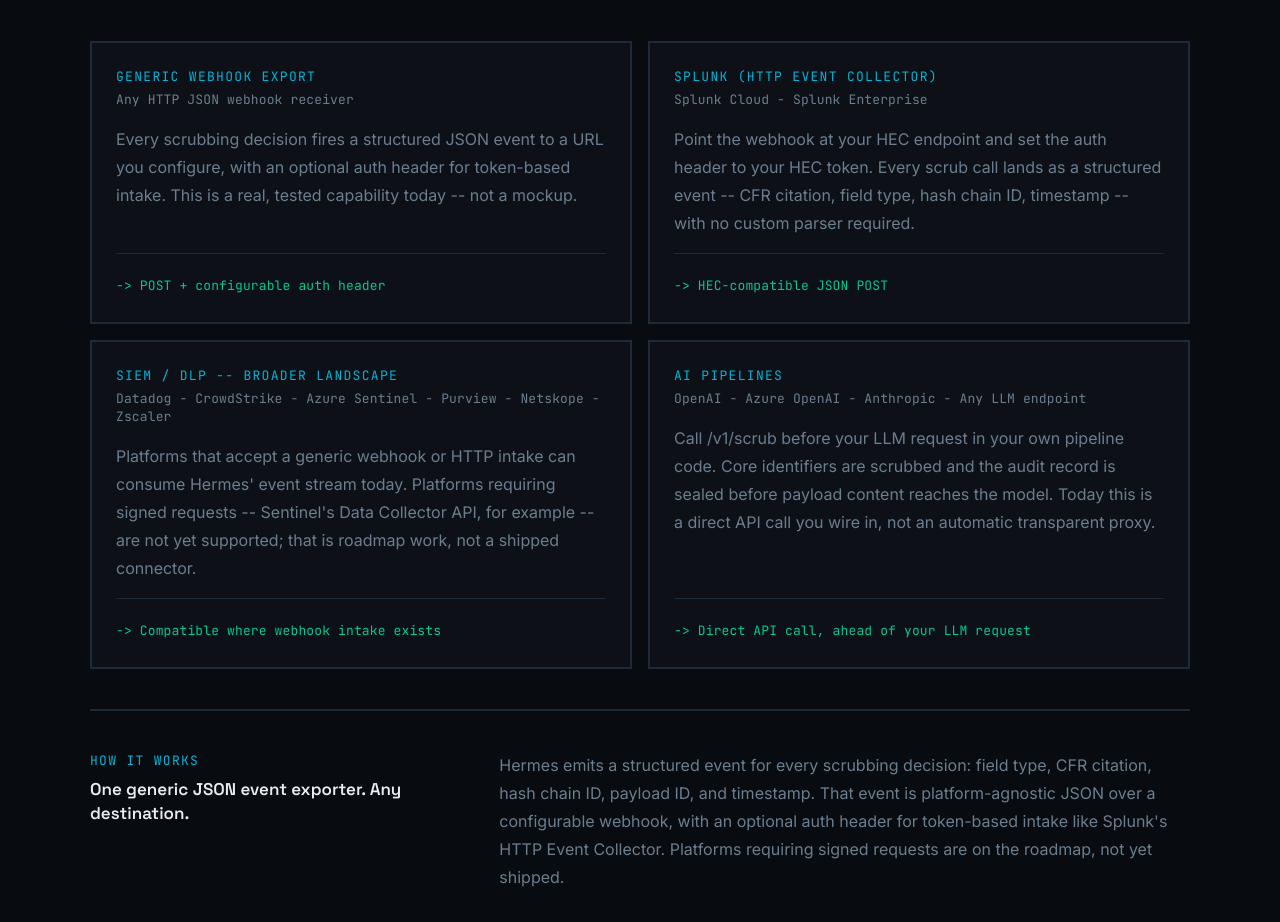
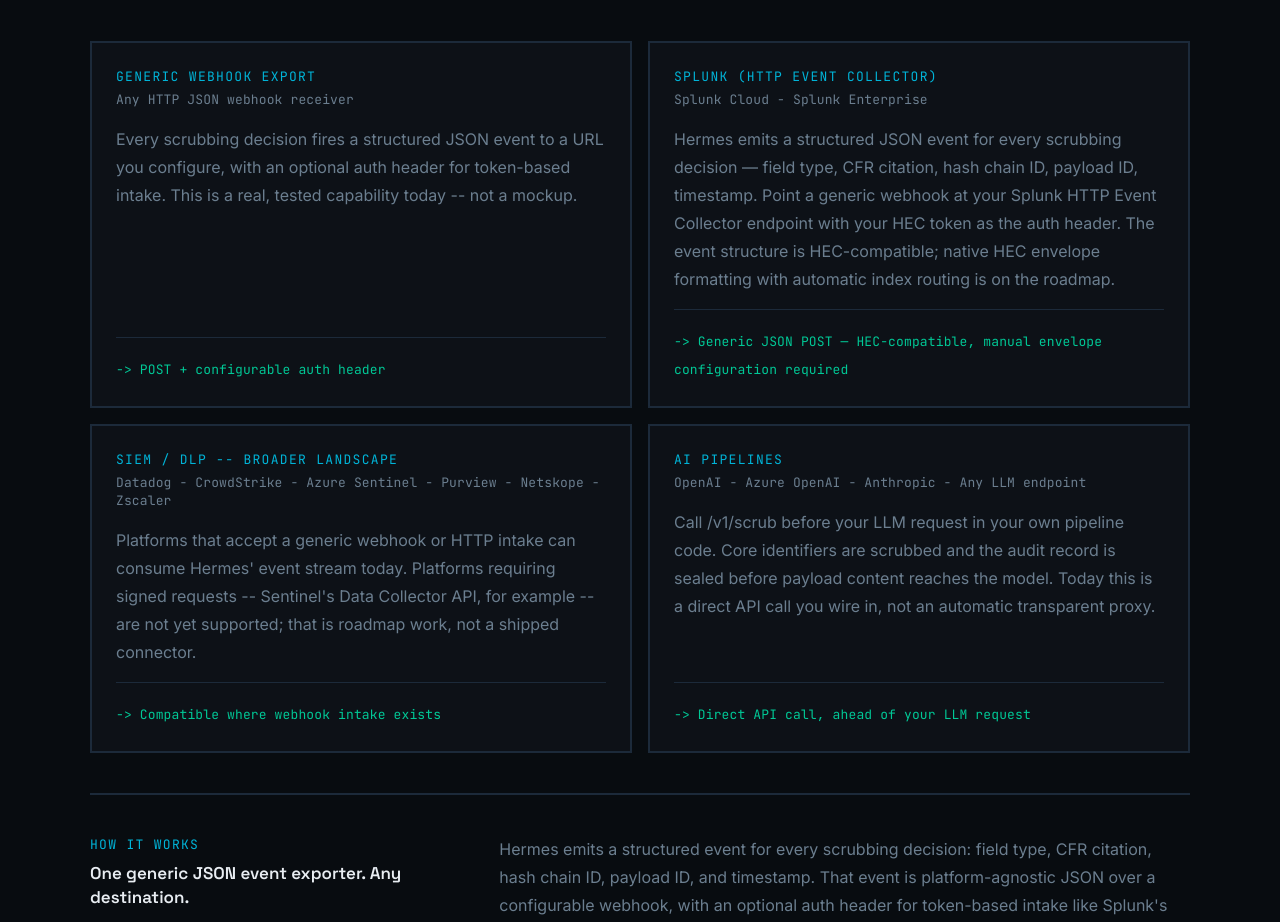
Before and after one commit to g1n0mag1k/hermes-compliance-framework, a Next.js app in the folder landing/: page / in a window 1280 px wide. Shown: the part 9040-9962 px from the top of the page. Built offline with nearby package versions, Linux system fonts and the light colour scheme.

Commit message:
Fix Splunk integration copy to reflect generic webhook HEC usage
Co-authored-by: rogersandy90 <rogersandy90@gmail.com>

```diff
--- a/landing/components/Integrations.tsx
+++ b/landing/components/Integrations.tsx
@@ -30,8 +30,8 @@ const INTEGRATIONS: readonly Integration[] = [
   {
     category: "Splunk (HTTP Event Collector)",
     platforms: "Splunk Cloud - Splunk Enterprise",
-    role: "Point the webhook at your HEC endpoint and set the auth header to your HEC token. Every scrub call lands as a structured event -- CFR citation, field type, hash chain ID, timestamp -- with no custom parser required.",
-    method: "HEC-compatible JSON POST",
+    role: "Hermes emits a structured JSON event for every scrubbing decision — field type, CFR citation, hash chain ID, payload ID, timestamp. Point a generic webhook at your Splunk HTTP Event Collector endpoint with your HEC token as the auth header. The event structure is HEC-compatible; native HEC envelope formatting with automatic index routing is on the roadmap.",
+    method: "Generic JSON POST — HEC-compatible, manual envelope configuration required",
   },
   {
     category: "SIEM / DLP -- Broader Landscape",
```
